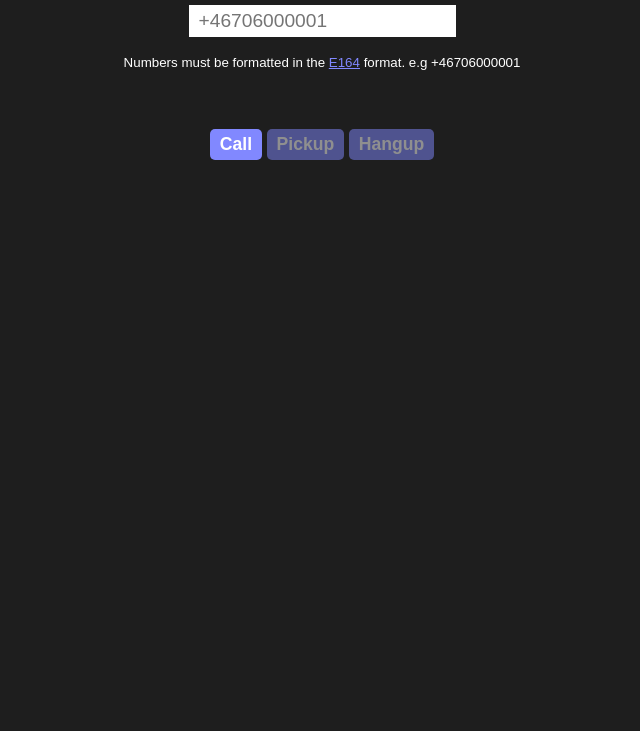
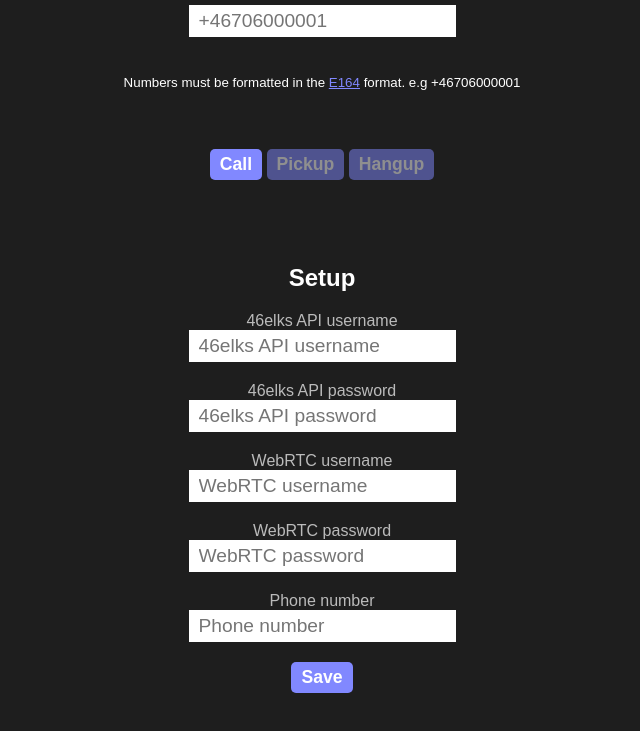
Before and after one commit to selectnull/softphone, a plain HTML site: page frontend/index.html in a window 1280 px wide. Shown: the part 125-856 px from the top of the page, without its empty margins (318-958 px from the left). Before the commit the page ends 800 px from the top, so only its background shows below. Drawn offline with Linux system fonts and the light colour scheme.

Commit message:
Make calls work.

```diff
--- a/frontend/index.html
+++ b/frontend/index.html
@@ -21,8 +21,27 @@
     <audio id="remoteAudio"></audio>
   </section>
 
+  <section id="setup">
+    <h2>Setup</h2>
+    <label for="apiUsername">46elks API username</label>
+    <input id="apiUsername" name="apiUsername" type="text" placeholder="46elks API username"><br>
+    <label for="apiPassword">46elks API password</label>
+    <input id="apiPassword" name="apiPassword" type="password" placeholder="46elks API password"><br>
+
+    <label for="webrtcUsername">WebRTC username</label>
+    <input id="webrtcUsername" name="webrtcUsername" type="text" placeholder="WebRTC username"><br>
+    <label for="webrtcPassword">WebRTC password</label>
+    <input id="webrtcPassword" name="webrtcPassword" type="password" placeholder="WebRTC password"><br>
+
+    <label for="phoneNumber">Phone number</label>
+    <input id="phoneNumber" name="phoneNumber" type="text" placeholder="Phone number"><br>
+
+    <button id="setup-save" onclick="Setup.save();">Save</button>
+  </section>
+
   <script src="jquery-3.3.1.min.js"></script>
   <script src="jssip-3.7.4.min.js"></script>
   <script src="script.js"></script>
+  <script src="setup.js"></script>
 </body>
 </html>
--- a/frontend/script.js
+++ b/frontend/script.js
@@ -104,13 +104,12 @@
   connectData = {connect: phoneNumber.value};
 
   $.post({
-    url: "/forward",
+    url: "/api/forward",
     method: "POST",
     contentType: 'application/json',
     data: JSON.stringify({
-      voice_start: connectData,
-      // to_number: "+"+webrtcUser,
-      to_number: connectData.connect,
+      voice_start: JSON.stringify(connectData),
+      to_number: "+"+webrtcUser,
       from_number: inoutnumber,
       api_username: apiUsername,
       api_password: apiPassword
--- /dev/null
+++ b/frontend/setup.js
@@ -0,0 +1,18 @@
+class Setup {
+  static fields = ['apiUsername', 'apiPassword', 'webrtcUsername', 'webrtcPassword', 'phoneNumber'];
+
+  static load() {
+    Setup.fields.forEach(field => {
+      document.querySelector(`#${field}`).value = localStorage.getItem(field);
+    });
+  }
+
+  static save() {
+    Setup.fields.forEach(field => {
+      localStorage.setItem(field, document.querySelector(`#${field}`).value);
+    });
+
+  }
+}
+
+Setup.load();
--- a/frontend/style.css
+++ b/frontend/style.css
@@ -19,7 +19,13 @@
 	font-size: 1.5rem;
 }
 
+label {
+    display: block;
+    color: #bbbbbb;
+}
+
 input{
+    margin-bottom: 20px;
 	padding: 5px 10px;
 	border: none;
 	box-shadow: none;
```
Also changed, not shown: 1 other file. Lines whose indentation alone changed are shown as unchanged.
